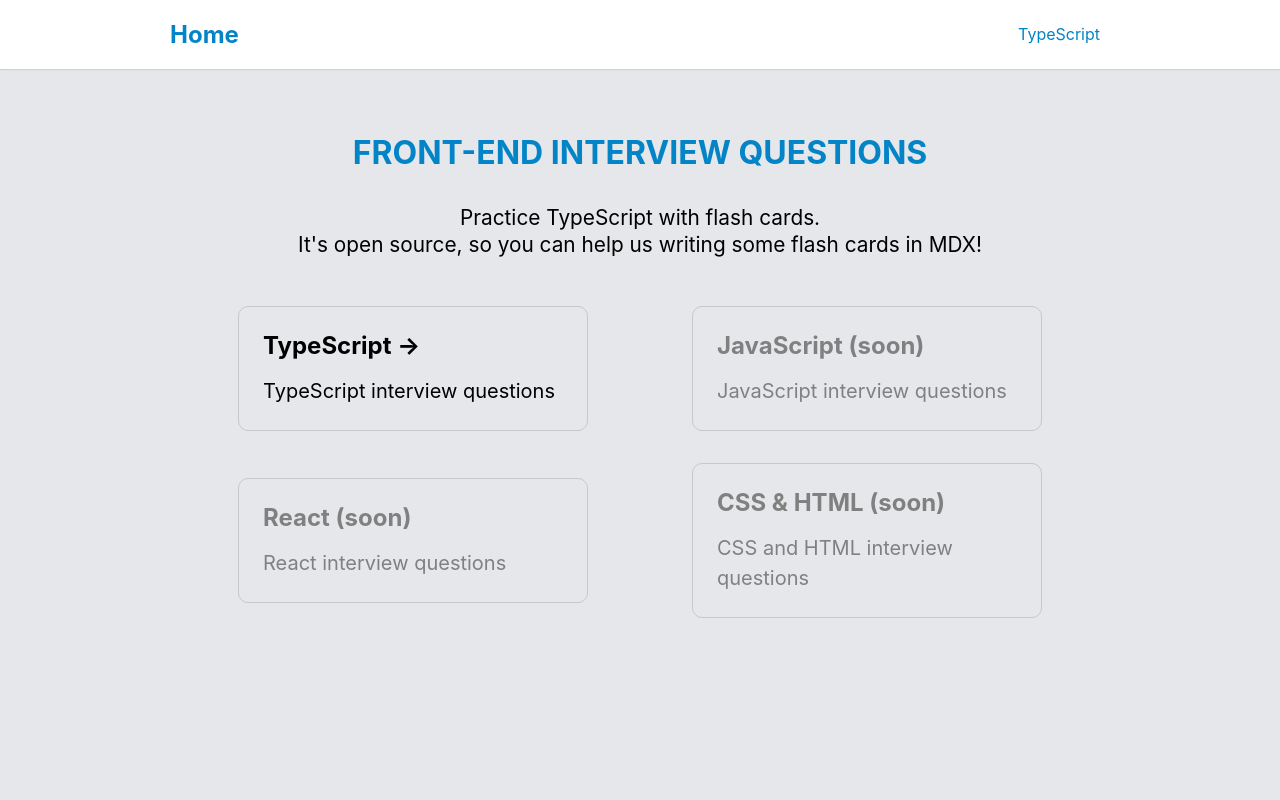
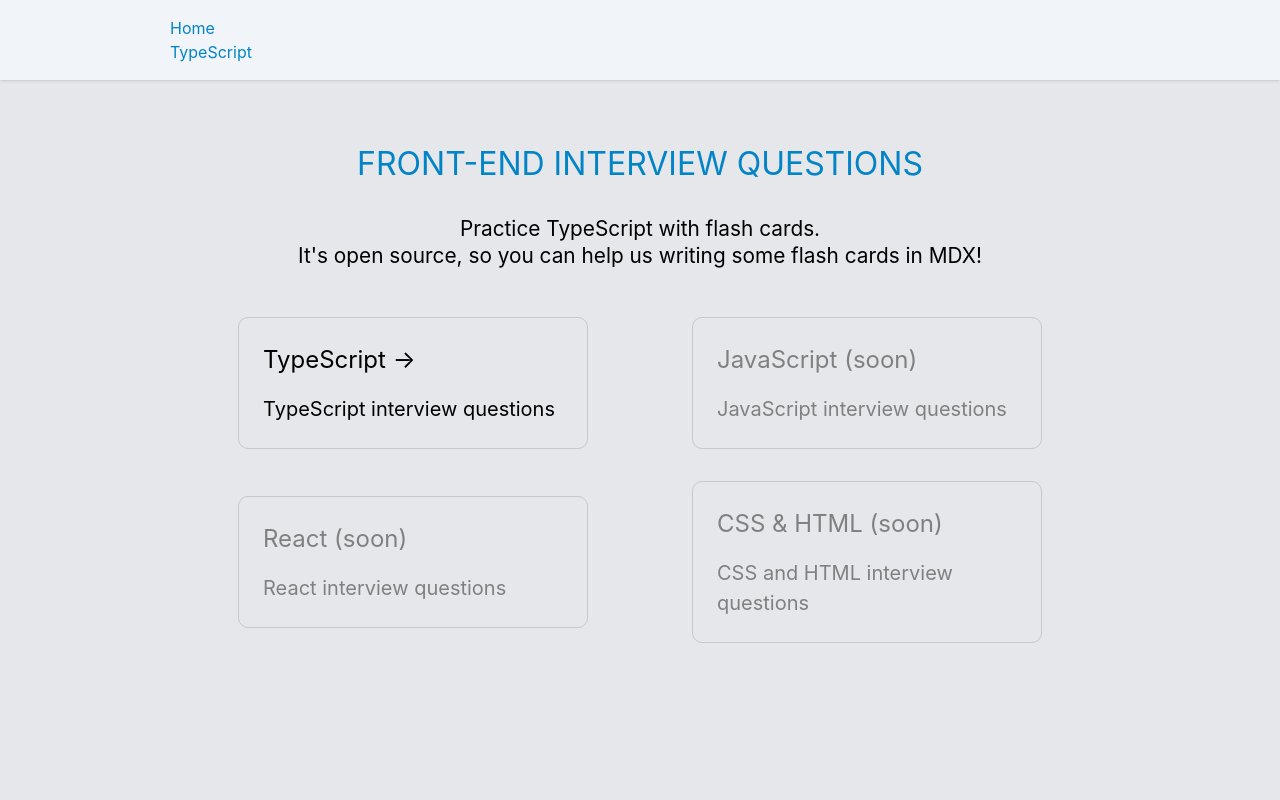
Before and after one commit to arturcarvalho/feiq, a Next.js app: page / in a window 1280 px wide. Shown: the top 800 px of the page. Built offline with nearby package versions, Linux system fonts and the light colour scheme.

Commit message:
Add tailwind (had to update nextjs)

```diff
--- a/components/Header.tsx
+++ b/components/Header.tsx
@@ -1,9 +1,9 @@
 import Link from "next/link";
-import styles from "../styles/Header.module.css";
+// import styles from "../styles/Header.module.css";
 
 const Header = () => {
   return (
-    <header className={styles.header}>
+    <header className="py-4 bg-slate-100 shadow">
       <div className="max-width-container">
         <h2>
           <Link href="/">Home</Link>
--- a/package.json
+++ b/package.json
@@ -12,7 +12,7 @@
   "dependencies": {
     "@mdx-js/loader": "^2.1.1",
     "@next/mdx": "^12.1.6",
-    "next": "12.1.6",
+    "next": "^12.2.5",
     "react": "18.1.0",
     "react-dom": "18.1.0",
     "rehype-highlight": "^5.0.2",
@@ -22,8 +22,11 @@
     "@types/node": "17.0.35",
     "@types/react": "18.0.9",
     "@types/react-dom": "18.0.5",
+    "autoprefixer": "^10.4.8",
     "eslint": "8.16.0",
     "eslint-config-next": "12.1.6",
+    "postcss": "^8.4.16",
+    "tailwindcss": "^3.1.8",
     "typescript": "4.7.2"
   }
 }
--- /dev/null
+++ b/postcss.config.cjs
@@ -0,0 +1,6 @@
+module.exports = {
+  plugins: {
+    tailwindcss: {},
+    autoprefixer: {},
+  },
+}
--- a/styles/globals.css
+++ b/styles/globals.css
@@ -1,3 +1,6 @@
+@tailwind base;
+@tailwind components;
+@tailwind utilities;
 :root {
     --white: #fff;
     --gray-50: #f9fafb;
--- /dev/null
+++ b/tailwind.config.cjs
@@ -0,0 +1,12 @@
+/** @type {import('tailwindcss').Config} */
+module.exports = {
+    content: [
+        "./pages/**/*.{js,ts,jsx,tsx}",
+        "./components/**/*.{js,ts,jsx,tsx}",
+        "./layouts/**/*.{js,ts,jsx,tsx}",
+    ],
+    theme: {
+        extend: {},
+    },
+    plugins: [],
+}
```
Also changed, not shown: 1 other file (tests, documents, lock files or other folders).
